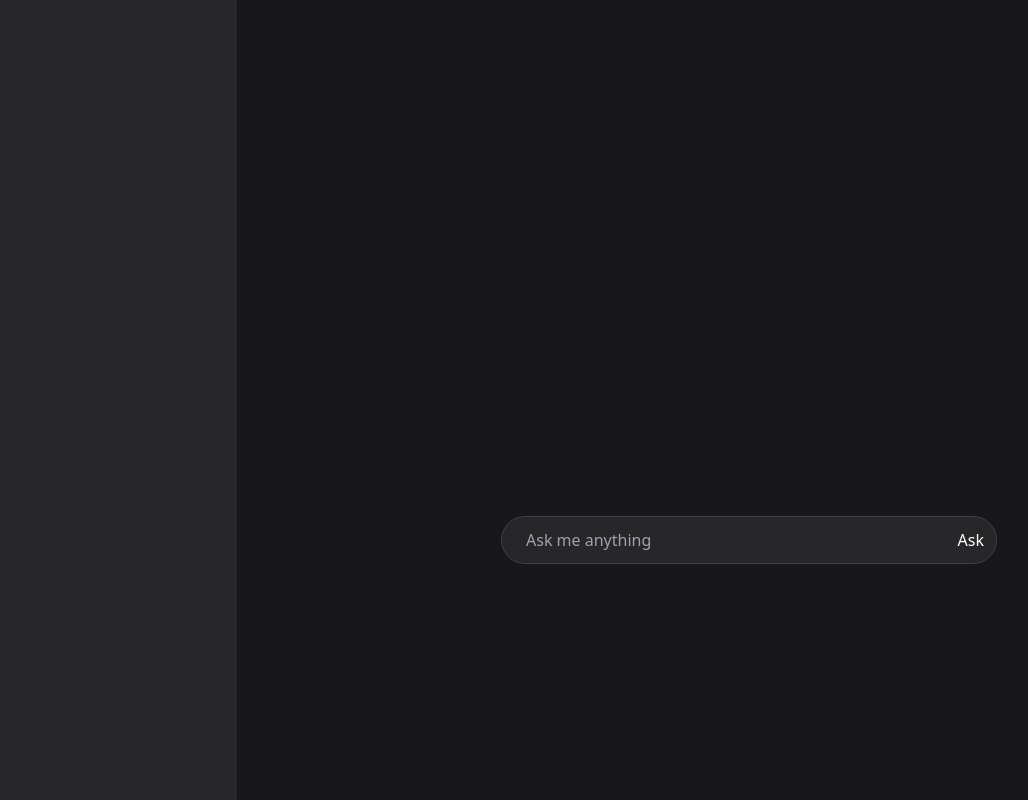
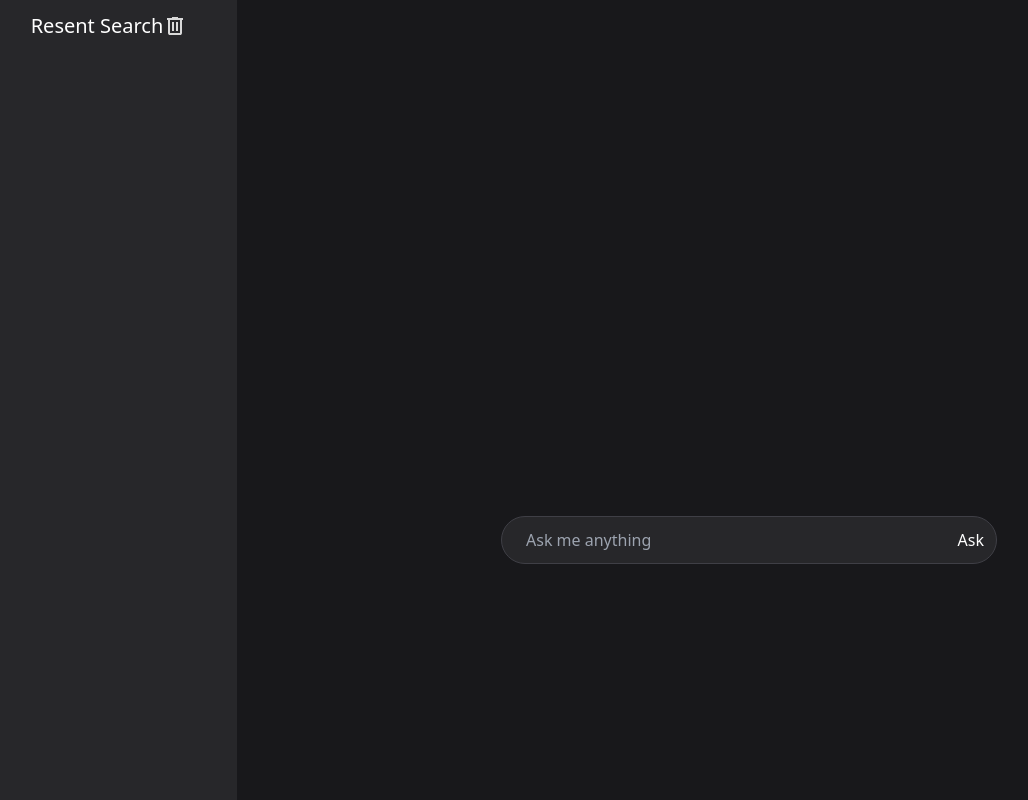
Before and after one commit to NiveditaPatle/AI-Tool, a React (Vite) app: page / in a window 1280 px wide. Shown: the whole page, without its empty margins (19-1047 px from the left). Built offline with nearby package versions, Linux system fonts and the light colour scheme.

Commit message:
delete history

```diff
--- a/src/App.jsx
+++ b/src/App.jsx
@@ -44,14 +44,23 @@
   console.log(recentHistory);
 
 
+  const clearHistory = () => {
+    localStorage.clear();
+    setRecentHistory([]);
+  }
 
   return (
    <div className="grid grid-cols-5 h-screen text-center">
-    <div className=" bg-zinc-800 col-span-1">
-      <ul>
+    <div className=" bg-zinc-800 pt-3 col-span-1">
+    <h1 className="text-xl text-white flex justify-center">
+    <span>Resent Search </span>
+    <button className=" cursor-pointer" onClick={clearHistory}>
+    <svg xmlns="http://www.w3.org/2000/svg" height="24px" viewBox="0 -960 960 960" width="24px" fill="#D9D9D9"><path d="M280-120q-33 0-56.5-23.5T200-200v-520h-40v-80h200v-40h240v40h200v80h-40v520q0 33-23.5 56.5T680-120H280Zm400-600H280v520h400v-520ZM360-280h80v-360h-80v360Zm160 0h80v-360h-80v360ZM280-720v520-520Z"/></svg>
+    </button></h1>
+      <ul className=" text-left overflow-auto mt-3">
         {
           recentHistory && recentHistory.map((item) => (
-            <li>{item}</li>
+            <li className="p-1 pl-5 px-4 truncate text-zinc-400 cursor-pointer hover:bg-zinc-700 hover:text-zinc-200">{item}</li>
           ))
         }
       </ul>
```
